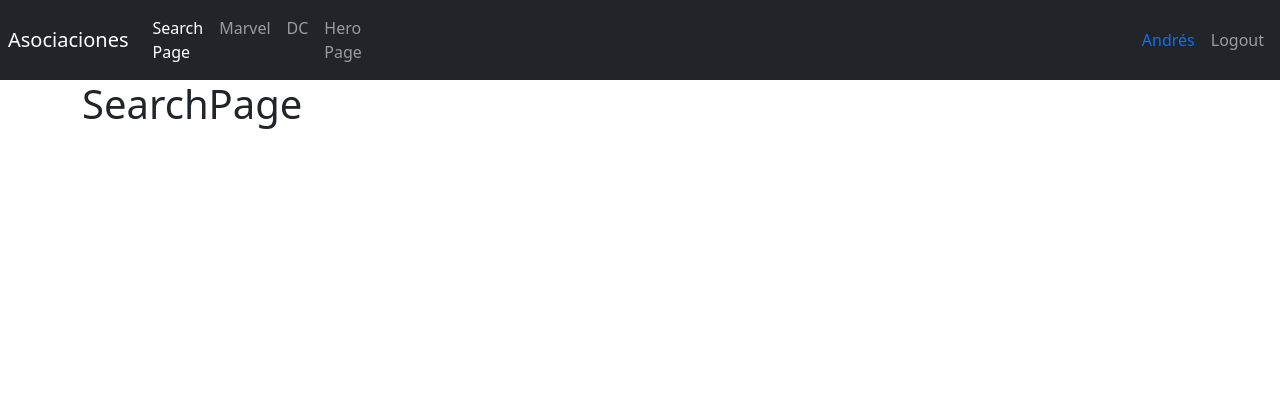
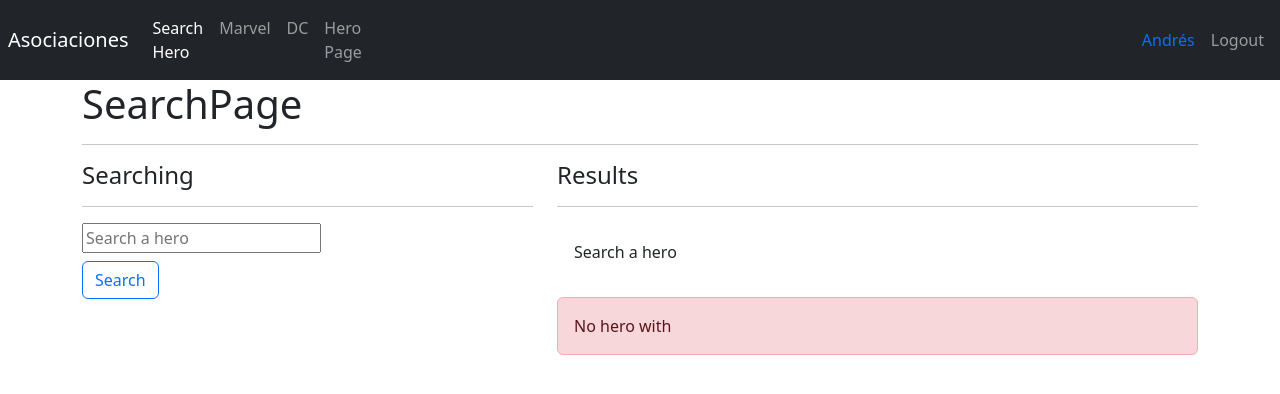
Before and after one commit to andrescolo2008/Heroes-profile, a React (Vite) app: page /search in a window 1280 px wide. Shown: the top 394 px of the page. Built offline with nearby package versions, Linux system fonts and the light colour scheme.

Commit message:
10.Diseño de pantalla de Search Component

```diff
--- a/package.json
+++ b/package.json
@@ -11,6 +11,7 @@
   },
   "dependencies": {
     "animate.css": "^4.1.1",
+    "query-string": "^8.1.0",
     "react": "^18.2.0",
     "react-dom": "^18.2.0",
     "react-router-dom": "6"
--- a/src/heroes/pages/SearchPage.jsx
+++ b/src/heroes/pages/SearchPage.jsx
@@ -1,7 +1,72 @@
-import React from 'react'
+import { useLocation, useNavigate } from "react-router-dom";
+import { useForm } from "../../hooks/useForms";
+import { HeroCard } from "../components";
+import queryString from "query-string"; "query-string";
 
 export const SearchPage = () => {
+
+  const navigate=useNavigate();
+  const location=useLocation();
+
+  const {q=''} = queryString.parse(location.search);
+
+
+
+  const{searchText,onInputChange}= useForm({
+    searchText:''
+  })
+
+const onSearchSubmit= (event)=>{
+  event.preventDefault();
+if (searchText.trim().length <= 1) return
+
+  navigate(`?q=${searchText}`)
+}
+
   return (
+    <>
     <h1>SearchPage</h1>
+    <hr />
+
+<div className='row'>
+    <div className='col-5'>
+        <h4>Searching</h4>
+        <hr />
+
+             <form onSubmit={onSearchSubmit} >
+             <input
+             type="text"
+             placeholder='Search a hero'
+             className='forms-control'
+             name='searchText'
+             autoComplete='off'
+             value={searchText}
+             onChange={onInputChange}
+             />
+
+          </form>
+          <button className='btn btn-outline-primary mt-2'>
+              Search
+             </button>
+    </div>
+
+    <div className='col-7'>
+      <h4>Results</h4>
+      <hr />
+
+           <div className='alert alert-priamry'>
+            Search a hero
+           </div>
+
+           <div className='alert alert-danger'>
+            No hero with <b>{q}</b>
+           </div>
+
+            {/* <HeroCard {...hero} /> */}
+
+         </div>
+    </div>
+    </>
+
   )
 }
--- /dev/null
+++ b/src/hooks/useForms.js
@@ -0,0 +1,25 @@
+import { useState } from 'react';
+
+export const useForm = ( initialForm = {} ) => {
+
+    const [ formState, setFormState ] = useState( initialForm );
+
+    const onInputChange = ({ target }) => {
+        const { name, value } = target;
+        setFormState({
+            ...formState,
+            [ name ]: value
+        });
+    }
+
+    const onResetForm = () => {
+        setFormState( initialForm );
+    }
+
+    return {
+        ...formState,
+        formState,
+        onInputChange,
+        onResetForm,
+    }
+}
--- a/src/ui/components/NavBar.jsx
+++ b/src/ui/components/NavBar.jsx
@@ -28,7 +28,7 @@ const navigate =useNavigate()
                         className={ ({ isActive }) => `nav-item nav-link ${ isActive ? 'active' : '' }`}
                         to="/search"
                     >
-                        Search Page
+                        Search Hero
                     </NavLink>
 
                     <NavLink
```
Also changed, not shown: 1 other file (tests, documents, lock files or other folders).
